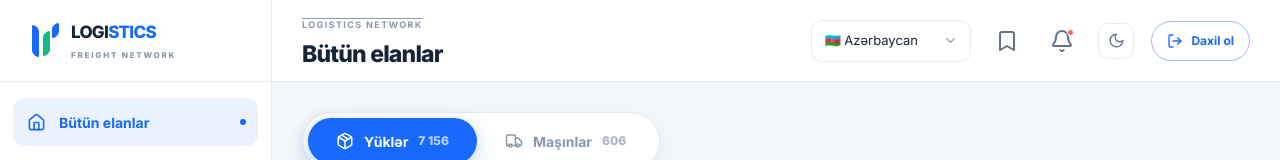
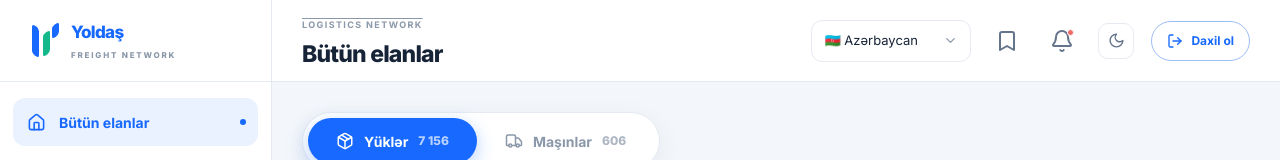
Before and after one commit to abdullacavadov/logistics_app, a React (Vite) app in the folder frontend/: page / in a window 1280 px wide. Shown: the top 160 px of the page. Built offline with nearby package versions, Linux system fonts and the light colour scheme.

Commit message:
Apply Yoldas brand logo in React app

```diff
--- a/frontend/src/App.tsx
+++ b/frontend/src/App.tsx
@@ -74,7 +74,7 @@ export default function App() {
   const isMap=page==='Yük xəritəsi'
   return <div className="app-shell" data-theme={theme}>
     <aside className="sidebar">
-      <button className="brand-lockup" onClick={()=>changePage('Bütün elanlar')}><span className="brand-mark"><i/><b/><em/></span><span>LOGI<span>STICS</span><small>FREIGHT NETWORK</small></span></button>
+      <button className="brand-lockup" onClick={()=>changePage('Bütün elanlar')} aria-label="Yoldaş — Bütün elanlar"><span className="brand-mark" aria-hidden="true"><i/><b/><em/></span><span className="brand-wordmark"><span className="brand-yol">Yol</span><span className="brand-dash">daş</span><small>FREIGHT NETWORK</small></span></button>
       <div className="sidebar-scroll">
         <div className="nav-group">{primaryNav.map(({label,icon:Icon})=><button key={label} className={'side-link '+(page===label?'selected':'')} onClick={()=>changePage(label)}><Icon size={19}/><span>{label}</span>{label==='Bütün elanlar'&&<i className="nav-indicator"/>}</button>)}</div>
         <div className="nav-divider"/>
```
